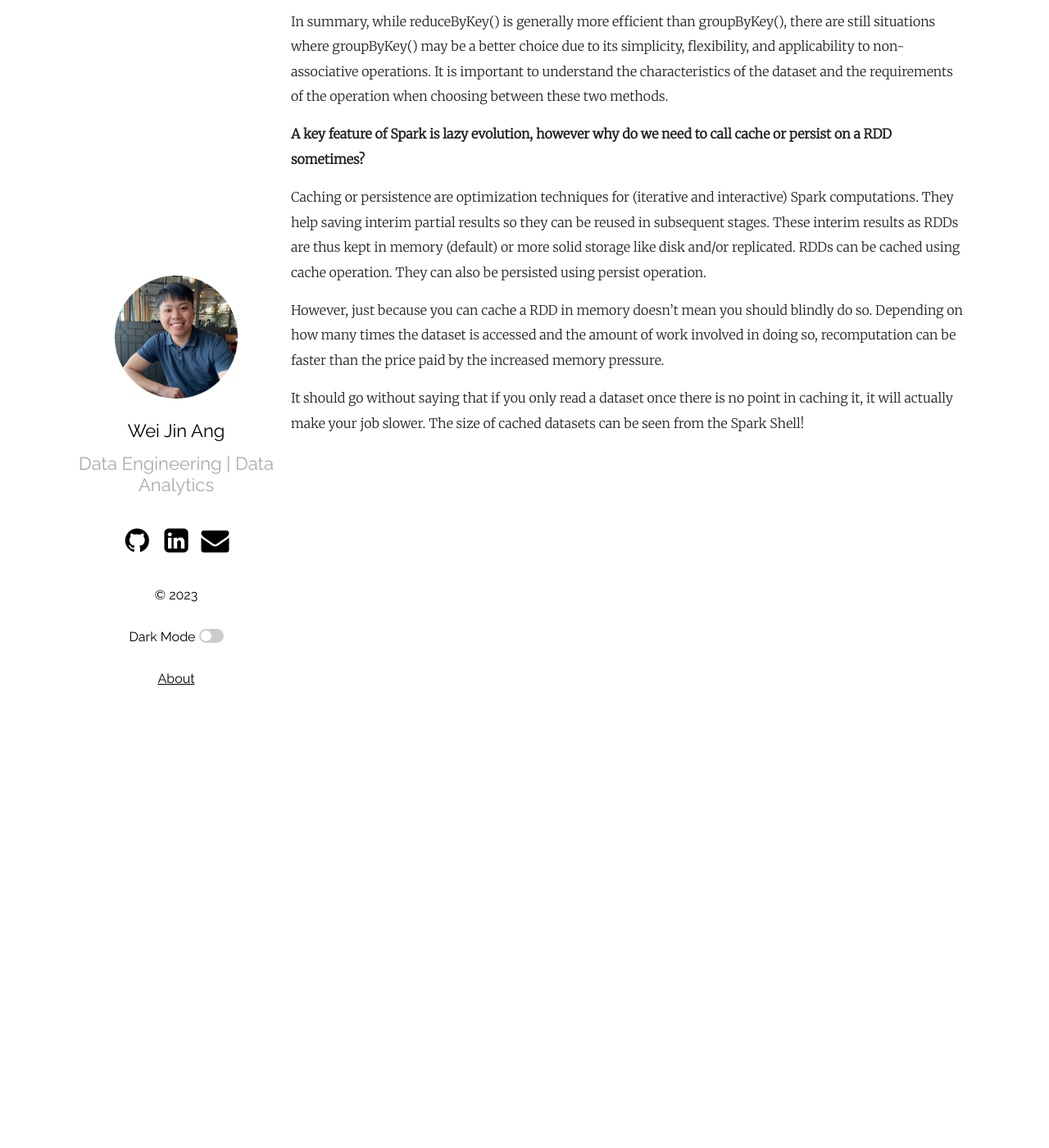
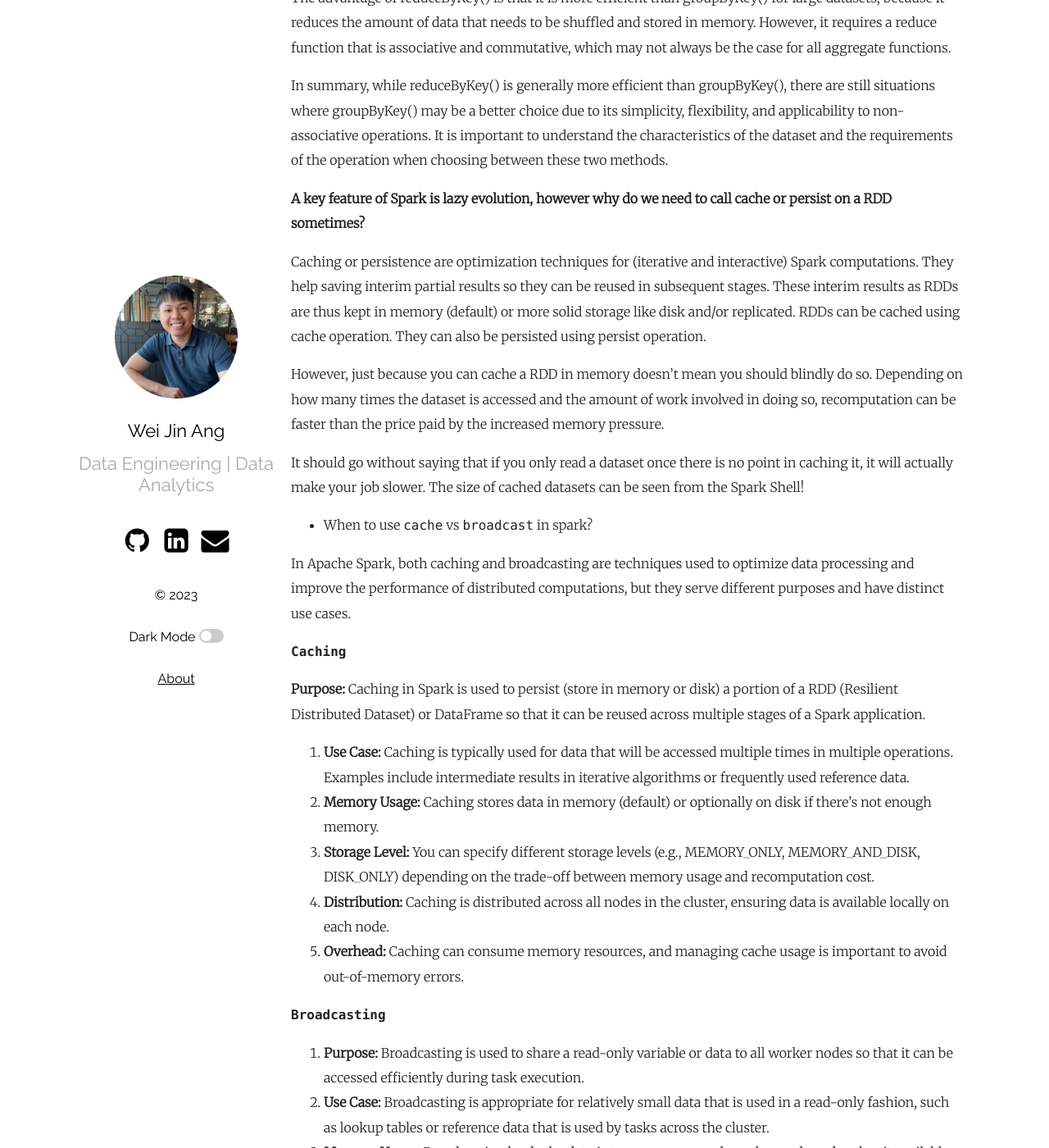
Before and after one commit to wjang96/wjang96.github.io, a Jekyll site: the page built from _posts/2023-10-22-Spark related quickies.markdown, in a window 1280 px wide and 1400 px high, scrolled down 4650 px. Shown: the whole window at 82% size. Built offline with Jekyll 4.4.1, drawn with Linux system fonts in a browser that asks for light colours; some of the changed text lies outside the part shown.

Commit message:
Update 2023-10-22-Spark related quickies.markdown

````diff
--- a/_posts/2023-10-22-Spark related quickies.markdown
+++ b/_posts/2023-10-22-Spark related quickies.markdown
@@ -7,14 +7,18 @@ categories: Spark Databricks
 
 Interesting FAQs & lessons from building ETL pipelines related to spark, dataframe, spark sql, configurations.
 
-There are many resources out there to build your own ETL pipeline using spark. These days, there are many web-based platform for working with Spark and one of the most popular one is Databricks. It allows any user to start your own data engineering project at a relatively low-cost and an easy-to-manage automated cluster management.
+There are many resources out there to build your own ETL pipeline using spark. These days, web-based platforms are very popular in organisations for working with Spark and one of the most popular one is Databricks. It allows any user to start your own data engineering project at a relatively low-cost and an easy-to-manage automated cluster management.
 
-Get started to build your own ETL pipeline using a simple architecture like below and at the same, enhance your understanding with Spark!
+Get started to build your own ETL pipeline using a simple architecture like below and enhance your understanding of Spark!
 ![DF_wideformat]({{ '/assets/databricks_1.png' | relative_url }})
 
 Documenting some interesting lessons along the way of learning Spark...
 
-**How do get the list of all spark configurations?**
+{: class="table-of-content"}
+* TOC
+{:toc}
+
+## 1. **How do get the list of all spark configurations?**
 
 Use spark context directly in the Databricks notebook to call the getAll function.
 ```python
@@ -71,7 +75,7 @@ Examples of using magic commands:
 
 ![DF_wideformat]({{ '/assets/databricks_3.png' | relative_url }})
 
-2.Use magic command %run to run your configuration file or common python functions file
+2. Use magic command %run to run your configuration file or common python functions file
 
 ![DF_wideformat]({{ '/assets/databricks_4.png' | relative_url }})
 
@@ -121,3 +125,35 @@ Caching or persistence are optimization techniques for (iterative and interactiv
 However, just because you can cache a RDD in memory doesn’t mean you should blindly do so. Depending on how many times the dataset is accessed and the amount of work involved in doing so, recomputation can be faster than the price paid by the increased memory pressure.
 
 It should go without saying that if you only read a dataset once there is no point in caching it, it will actually make your job slower. The size of cached datasets can be seen from the Spark Shell!
+
+- When to use `cache` vs `broadcast` in spark?
+
+In Apache Spark, both caching and broadcasting are techniques used to optimize data processing and improve the performance of distributed computations, but they serve different purposes and have distinct use cases.
+
+**`Caching`**
+
+**Purpose:** Caching in Spark is used to persist (store in memory or disk) a portion of a RDD (Resilient Distributed Dataset) or DataFrame so that it can be reused across multiple stages of a Spark application.
+
+1. **Use Case:** Caching is typically used for data that will be accessed multiple times in multiple operations. Examples include intermediate results in iterative algorithms or frequently used reference data.
+2. **Memory Usage:** Caching stores data in memory (default) or optionally on disk if there’s not enough memory.
+3. **Storage Level:** You can specify different storage levels (e.g., MEMORY_ONLY, MEMORY_AND_DISK, DISK_ONLY) depending on the trade-off between memory usage and recomputation cost.
+4. **Distribution:** Caching is distributed across all nodes in the cluster, ensuring data is available locally on each node.
+5. **Overhead:** Caching can consume memory resources, and managing cache usage is important to avoid out-of-memory errors.
+
+**`Broadcasting`**
+
+1. **Purpose:** Broadcasting is used to share a read-only variable or data to all worker nodes so that it can be accessed efficiently during task execution.
+2. **Use Case:** Broadcasting is appropriate for relatively small data that is used in a read-only fashion, such as lookup tables or reference data that is used by tasks across the cluster.
+3. **Memory Usage:** Broadcasting loads the data into memory on each worker node and makes it available for efficient lookups without the need for network transfers.
+4. **Storage Level:** Broadcasting doesn’t use Spark’s storage levels; it is purely in-memory.
+5. **Distribution:** The data is sent to worker nodes once and reused for multiple tasks, reducing network transfer overhead.
+6. **Overhead:** Broadcasting is memory-efficient because the data is loaded only once on each node and doesn’t persist in memory.
+
+In summary, caching is used to store and reuse RDDs/DataFrames across multiple stages of a Spark application, and it can be used for larger datasets. Broadcasting, on the other hand, is suitable for efficiently sharing small, read-only data across worker nodes, reducing data transfer and improving performance.
+
+The choice between caching and broadcasting depends on the size and usage patterns of the data and the specific requirements of your Spark application.
+
+### Use cases
+
+- Broadcast - reduce **communication costs** of data over the network by provide a **copy of shared data** to each executor.
+- Cache - reduce **computation costs** of data for repeated operations by **saving the processed data** and its **steps** (for lookup).
````
